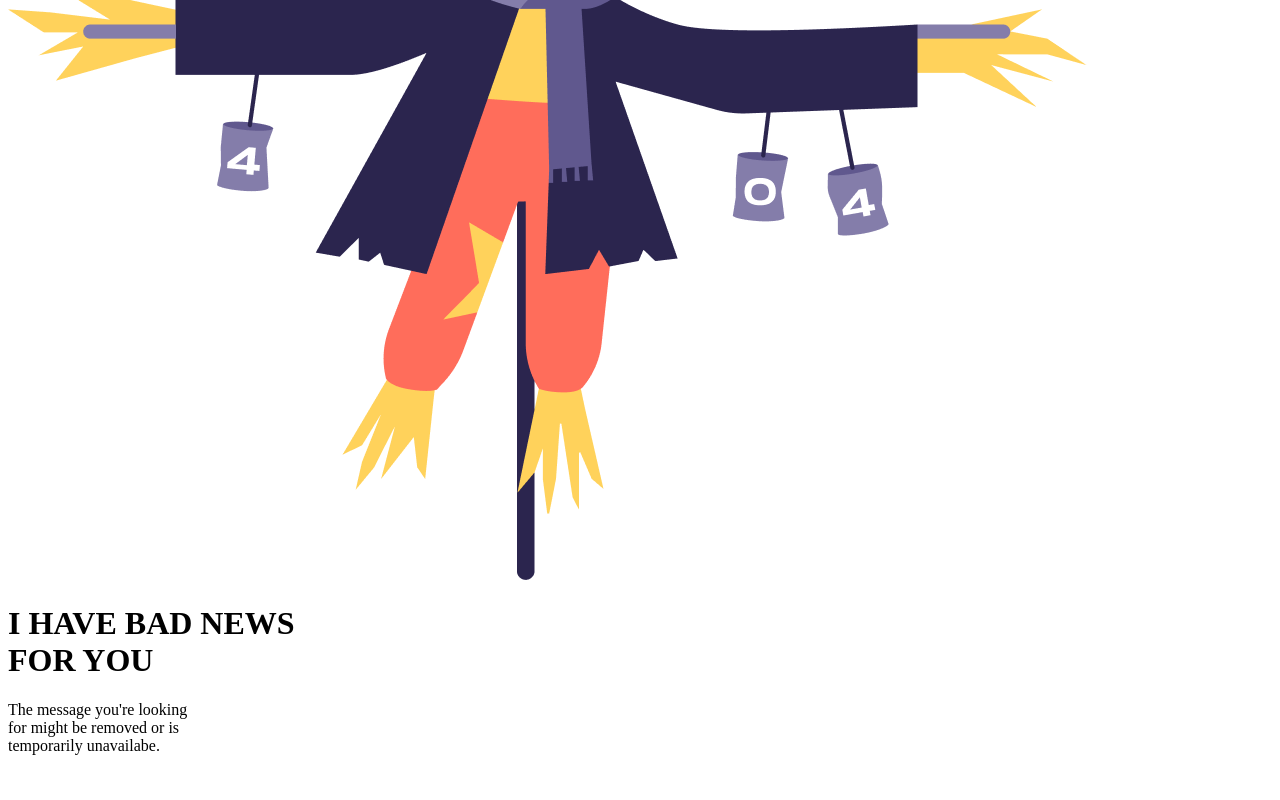
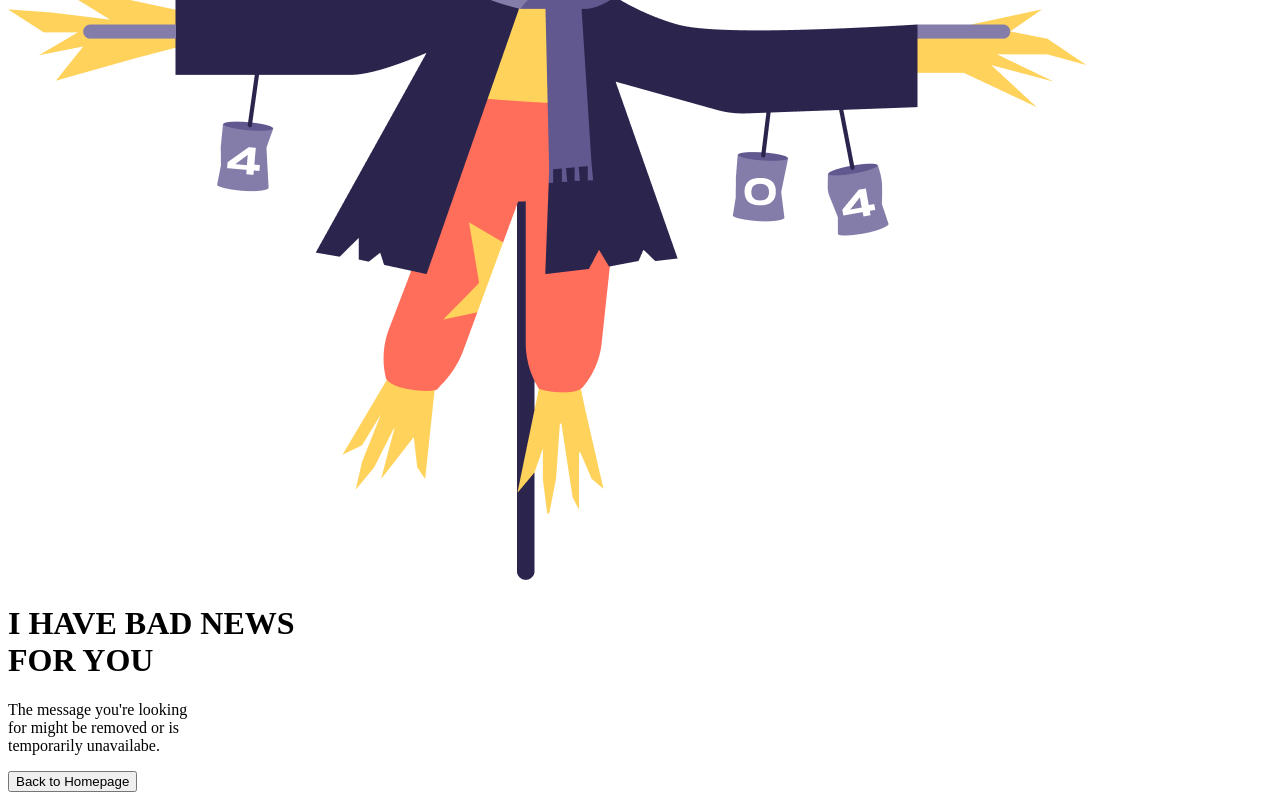
Before and after one commit to Olatunderaji/Error-404, a plain HTML site: page index.html in a window 1280 px wide. Shown: the part 323-1123 px from the top of the page. Before the commit the page ends 1094 px from the top, so only its background shows below. Drawn offline with Linux system fonts and the light colour scheme.

Commit message:
Add Index.html File

```diff
--- a/index.html
+++ b/index.html
@@ -18,5 +18,6 @@
         temporarily unavailabe.
       </p>
     </div>
+    <button type="submit">Back to Homepage</button>
   </body>
 </html>
```
